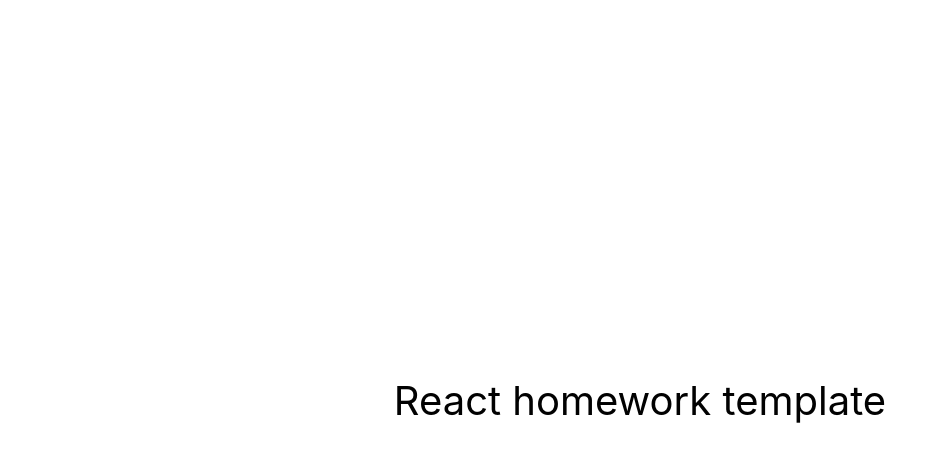
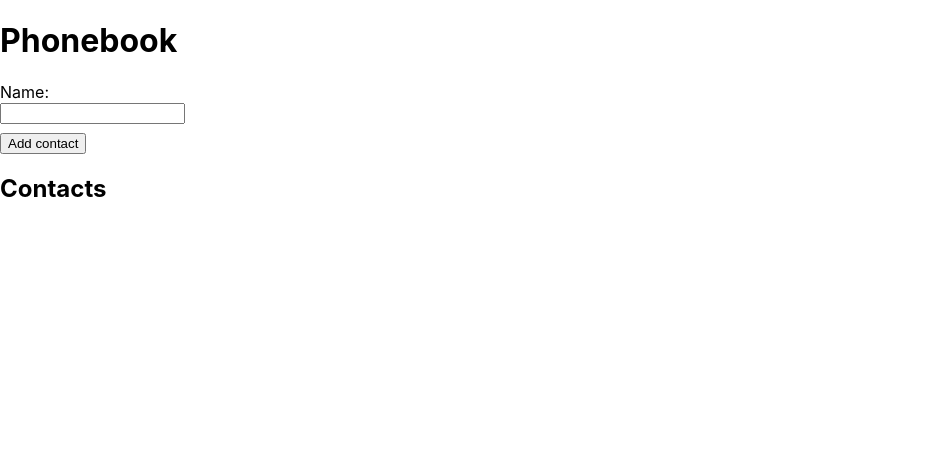
Before and after one commit to Yanaredko/goit-react-hw-02-phonebook, a React (Create React App) app: page / in a window 1280 px wide. Shown: the top 462 px of the page, without its empty margins (0-947 px from the left). Built offline with nearby package versions, Linux system fonts and the light colour scheme.

Commit message:
skeleton

```diff
--- a/package.json
+++ b/package.json
@@ -7,6 +7,7 @@
     "@testing-library/jest-dom": "^5.16.3",
     "@testing-library/react": "^12.1.4",
     "@testing-library/user-event": "^13.5.0",
+    "nanoid": "^4.0.2",
     "react": "^18.1.0",
     "react-dom": "^18.1.0",
     "react-scripts": "5.0.1",
--- a/src/components/App.jsx
+++ b/src/components/App.jsx
@@ -1,16 +1,62 @@
-export const App = () => {
-  return (
-    <div
-      style={{
-        height: '100vh',
-        display: 'flex',
-        justifyContent: 'center',
-        alignItems: 'center',
-        fontSize: 40,
-        color: '#010101'
-      }}
-    >
-      React homework template
-    </div>
-  );
-};
+import React, { Component } from "react";
+import { nanoid } from 'nanoid';
+
+class App extends Component {
+  state = {
+    contacts: [],
+    name: ""
+  };
+
+  addContact = () => {
+    if (this.state.name.trim() !== "") {
+      const newContact = {
+        name: this.state.name,
+        id: nanoid()
+      };
+
+      this.setState((prevState) => ({
+        contacts: [...prevState.contacts, newContact],
+        name: ""
+      }));
+    }
+  };
+
+  handleNameChange = (event) => {
+    this.setState({ name:event.target.value });
+  };
+
+  render() {
+    return (
+      <div>
+        <h1>Phonebook</h1>
+        <div>
+         <div style={{ marginBottom: '8px' }}>
+    <label htmlFor="name" style={{ display: 'block' }}>
+      Name:
+    </label>
+    <input
+      type="text"
+      id="name"
+      name="name"
+      pattern="^[a-zA-Zа-яА-Я]+(([' -][a-zA-Zа-яА-Я ])?[a-zA-Zа-яА-Я]*)*$"
+      title="Name may contain only letters, apostrophe, dash and spaces. For example Adrian, Jacob Mercer, Charles de Batz de Castelmore d'Artagnan"
+      required
+      value={this.state.name}
+      onChange={this.handleNameChange}
+    />
+  </div>
+          <button onClick={this.addContact}>Add contact</button>
+        </div>
+        <h2>Contacts</h2>
+        <ul>
+          {this.state.contacts.map((contact) => (
+            <li key={contact.id}>{contact.name}</li>
+          ))}
+        </ul>
+      </div>
+    );
+  }
+}
+
+
+export default App;
--- a/src/index.js
+++ b/src/index.js
@@ -1,6 +1,6 @@
 import React from 'react';
 import ReactDOM from 'react-dom/client';
-import { App } from 'components/App';
+import App from './components/App.jsx';
 import './index.css';
 
 ReactDOM.createRoot(document.getElementById('root')).render(
```
Also changed, not shown: 1 other file (tests, documents, lock files or other folders).
